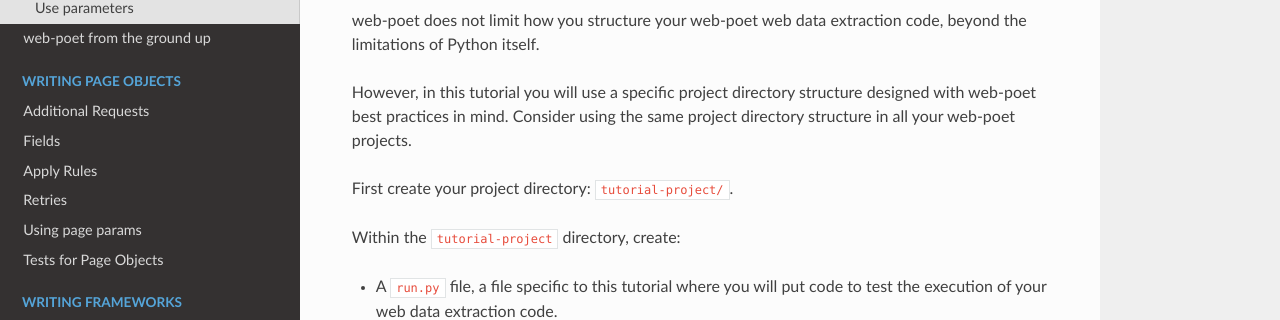
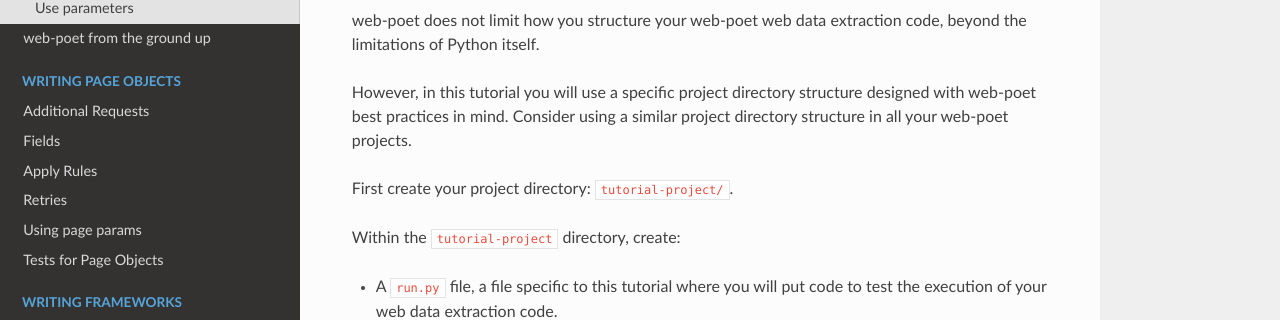
Before and after one commit to scrapinghub/web-poet, a Sphinx documentation site: the page built from docs/intro/tutorial.rst, in a window 1280 px wide and 900 px high. Shown: the part 327-647 px from the top of the window. Built offline with Sphinx 7.4.7 and the Read the Docs theme 2.0.0, drawn with Linux system fonts in a browser that asks for light colours.

Commit message:
use the same structure → use a similar structure

```diff
--- a/docs/intro/tutorial.rst
+++ b/docs/intro/tutorial.rst
@@ -23,7 +23,7 @@
 code, beyond the limitations of Python itself.
 
 However, in this tutorial you will use a specific project directory structure
-designed with web-poet best practices in mind. Consider using the same project
+designed with web-poet best practices in mind. Consider using a similar project
 directory structure in all your web-poet projects.
 
 First create your project directory: ``tutorial-project/``.
```
